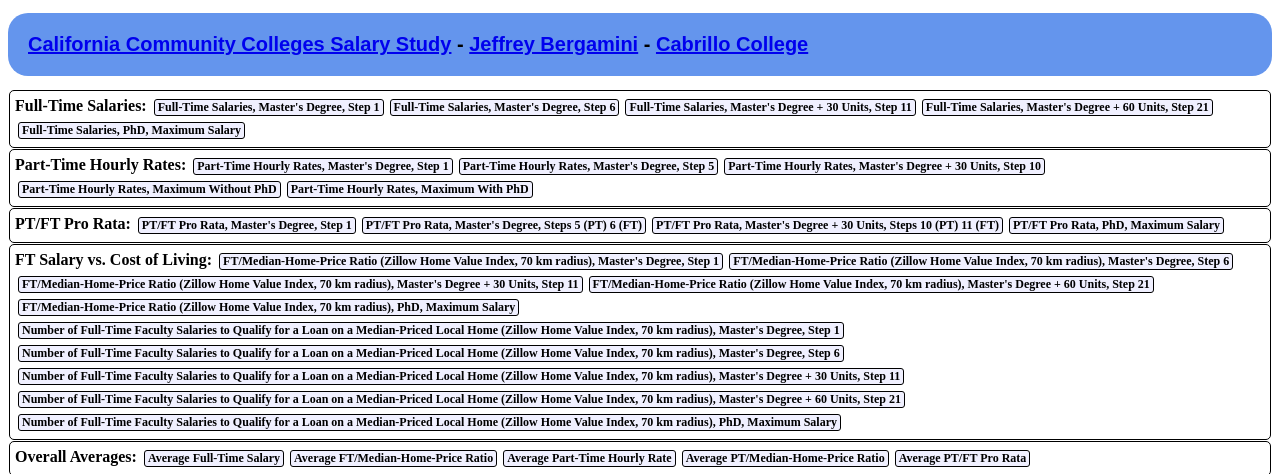
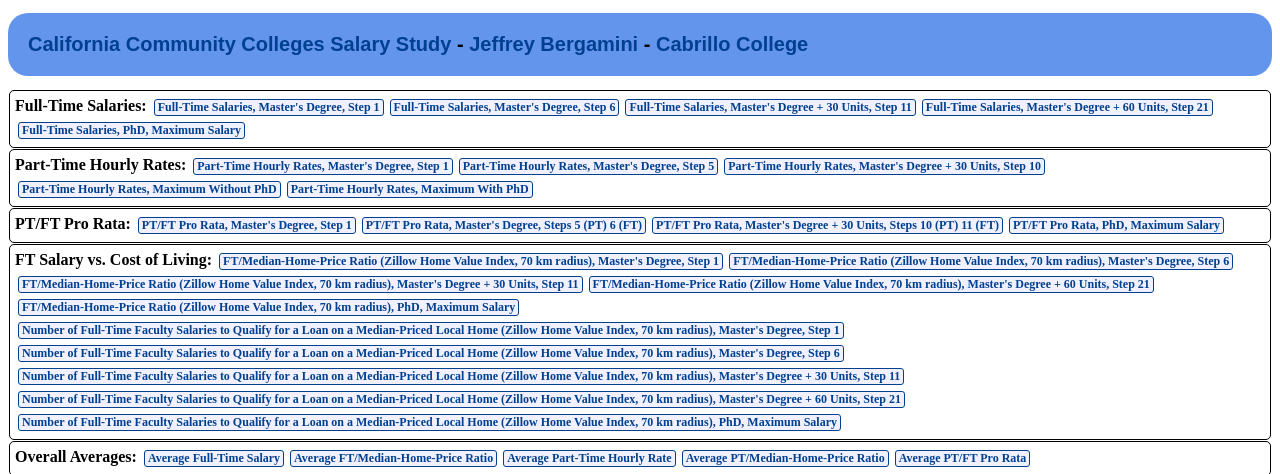
Before and after one commit to jeffreybergamini/ccc-salary-study, a PHP site: page / in a window 1280 px wide. Shown: the top 474 px of the page. Run offline with PHP 8.4, Linux system fonts and the light colour scheme; data that the repository does not hold is empty; some libraries are stand-ins or nearby versions.

Commit message:
CSS changed from buttons to styled links, made report fonts sans-serif

```diff
--- a/style.css
+++ b/style.css
@@ -1,9 +1,9 @@
 h1 {
+  font-family: sans-serif;
   font-size: 1.25em;
   border-radius: 20px;
   background-color: cornflowerblue;
   padding: 20px;
-  font-family: sans-serif;
 }
 #rankings-table tr:hover {
   background: lightgreen;
@@ -16,15 +16,22 @@
 }
 table {
   border-collapse: collapse;
+  font-family: sans-serif;
 }
 .results-column {
   width: 50%;
   text-align: center;
 }
+a {
+  color: #004090;
+  text-decoration: none;
+}
+a:hover {
+  border-bottom: 1px solid;
+}
 .report {
   text-decoration: none;
   font-size: 75%;
-  color: black;
   display: inline-block;
   background: #f0f0ff;
   border: 1px solid;
```
